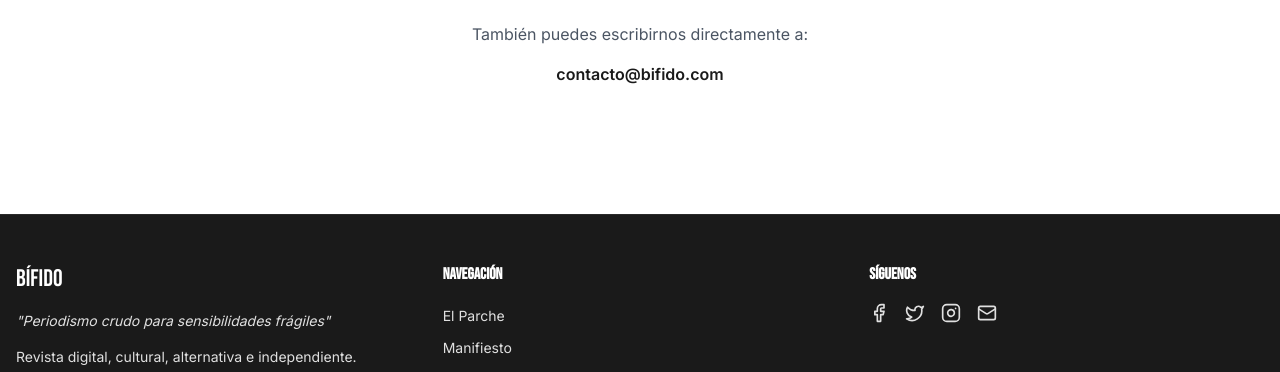
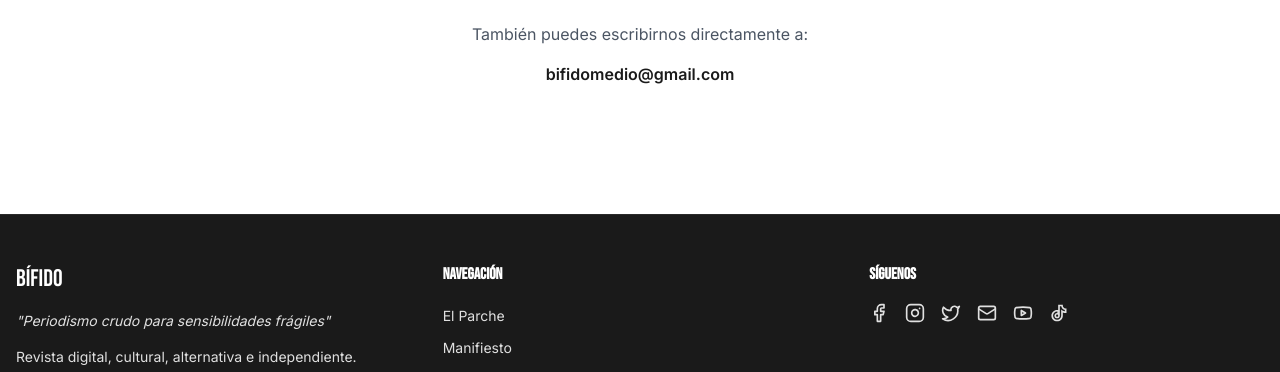
Before and after one commit to Zwartmit/Revista-Bifido, a Next.js app: page /buzon in a window 1280 px wide. Shown: the part 1046-1418 px from the top of the page. Built offline with nearby package versions, Linux system fonts and the light colour scheme.

Commit message:
v1.3 (redes)

```diff
--- a/app/[section]/[slug]/page.tsx
+++ b/app/[section]/[slug]/page.tsx
@@ -123,7 +123,7 @@ export default function ArticlePage() {
           {/* Share Buttons */}
           <div className="flex items-center space-x-3">
             <a
-              href={`https://www.facebook.com/sharer/sharer.php?u=${shareUrl}`}
+              href={`https://www.facebook.com/revistabifido/`}
               target="_blank"
               rel="noopener noreferrer"
               className="p-2 rounded-full bg-gray-100 hover:bg-gray-200 transition-colors"
@@ -132,7 +132,7 @@ export default function ArticlePage() {
               <Facebook size={20} />
             </a>
             <a
-              href={`https://twitter.com/intent/tweet?url=${shareUrl}&text=${article.title}`}
+              href={`https://x.com/revistabifido`}
               target="_blank"
               rel="noopener noreferrer"
               className="p-2 rounded-full bg-gray-100 hover:bg-gray-200 transition-colors"
--- a/app/buzon/page.tsx
+++ b/app/buzon/page.tsx
@@ -182,10 +182,10 @@ export default function BuzonPage() {
               También puedes escribirnos directamente a:
             </p>
             <a
-              href="mailto:contacto@bifido.com"
+              href="mailto:bifidomedio@gmail.com"
               className="text-bifido-black font-semibold hover:underline"
             >
-              contacto@bifido.com
+              bifidomedio@gmail.com
             </a>
           </div>
         </div>
--- a/components/Footer.tsx
+++ b/components/Footer.tsx
@@ -1,5 +1,6 @@
 import Link from 'next/link';
-import { Facebook, Twitter, Instagram, Mail } from 'lucide-react';
+import { Facebook, Twitter, Instagram, Mail, Youtube } from 'lucide-react';
+import { RiTiktokLine } from "react-icons/ri";
 
 export default function Footer() {
   return (
@@ -53,7 +54,7 @@ export default function Footer() {
             <h4 className="text-white font-semibold mb-4">Síguenos</h4>
             <div className="flex space-x-4">
               <a
-                href="https://facebook.com"
+                href="https://www.facebook.com/revistabifido/"
                 target="_blank"
                 rel="noopener noreferrer"
                 className="text-bifido-lightgray hover:text-white transition-colors"
@@ -62,7 +63,16 @@ export default function Footer() {
                 <Facebook size={20} />
               </a>
               <a
-                href="https://twitter.com"
+                href="https://www.instagram.com/revistabifido/"
+                target="_blank"
+                rel="noopener noreferrer"
+                className="text-bifido-lightgray hover:text-white transition-colors"
+                aria-label="Instagram"
+              >
+                <Instagram size={20} />
+              </a>
+              <a
+                href="https://x.com/revistabifido"
                 target="_blank"
                 rel="noopener noreferrer"
                 className="text-bifido-lightgray hover:text-white transition-colors"
@@ -71,20 +81,29 @@ export default function Footer() {
                 <Twitter size={20} />
               </a>
               <a
-                href="https://instagram.com"
-                target="_blank"
-                rel="noopener noreferrer"
-                className="text-bifido-lightgray hover:text-white transition-colors"
-                aria-label="Instagram"
-              >
-                <Instagram size={20} />
-              </a>
-              <a
-                href="mailto:contacto@bifido.com"
+                href="mailto:bifidomedio@gmail.com"
                 className="text-bifido-lightgray hover:text-white transition-colors"
                 aria-label="Email"
               >
                 <Mail size={20} />
+              </a>
+              <a
+                href="https://www.youtube.com/@revistabifido"
+                target="_blank"
+                rel="noopener noreferrer"
+                className="text-bifido-lightgray hover:text-white transition-colors"
+                aria-label="YouTube"
+              >
+                <Youtube size={20} />
+              </a>
+              <a
+                href="https://www.tiktok.com/@revistabifido"
+                target="_blank"
+                rel="noopener noreferrer"
+                className="text-bifido-lightgray hover:text-white transition-colors"
+                aria-label="Tiktok"
+              >
+                <RiTiktokLine size={20} />
               </a>
             </div>
           </div>
```
Also changed, not shown: package.json (+12 -11 lines), 2 other files (tests, documents, lock files or other folders).
